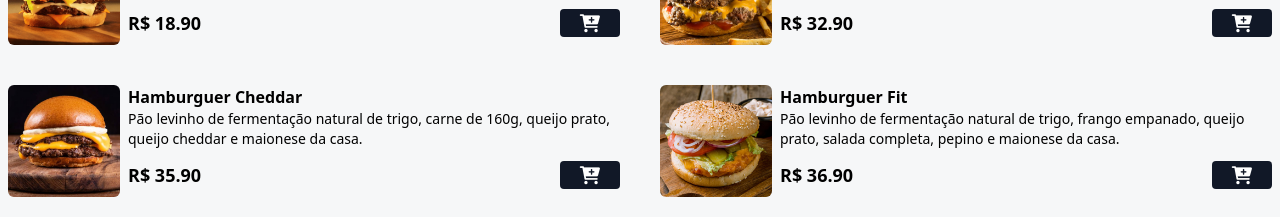
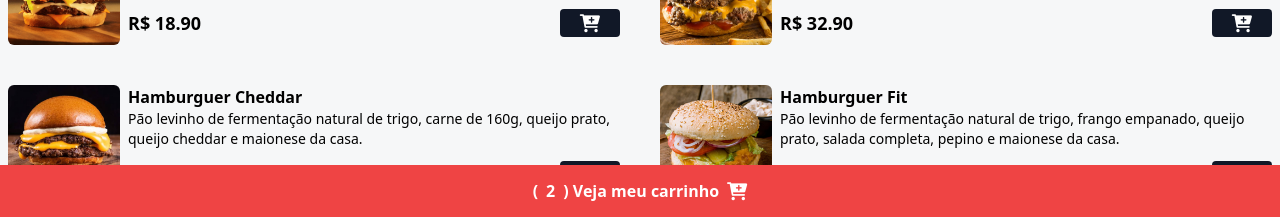
Before and after one commit to BeatrizSI/DevBurguer, a plain HTML site: page index.html in a window 1280 px wide. Shown: the part 583-800 px from the top of the page. Drawn offline with Linux system fonts and the light colour scheme.

Commit message:
Adicionando botão de carrinho

```diff
--- a/index.html
+++ b/index.html
@@ -171,5 +171,22 @@
     </div>
  <!-- Fim Cardapio-->
 
+ <!-- Modal Cart-->
+    <div>
+
+    </div>
+
+ <!-- Fim Modal Cart-->
+
+ <!-- Button Cart Footer-->
+  <footer class="w-full bg-red-500 py-3 fixed bottom-0 z-40 flex items-center justify-center ">
+    <button class="flex items-center gap-2 text-white font-bold" id="cart-btn">
+        (<span id="cart-count">2</span>)
+        Veja meu carrinho
+        <i class="fa fa-cart-plus text-lg text-white"></i>
+    </button>
+  </footer>
+  <!-- Fim Button Cart Footer-->
+
 </body>
 </html>
```
Also changed, not shown: styles/output.css.
